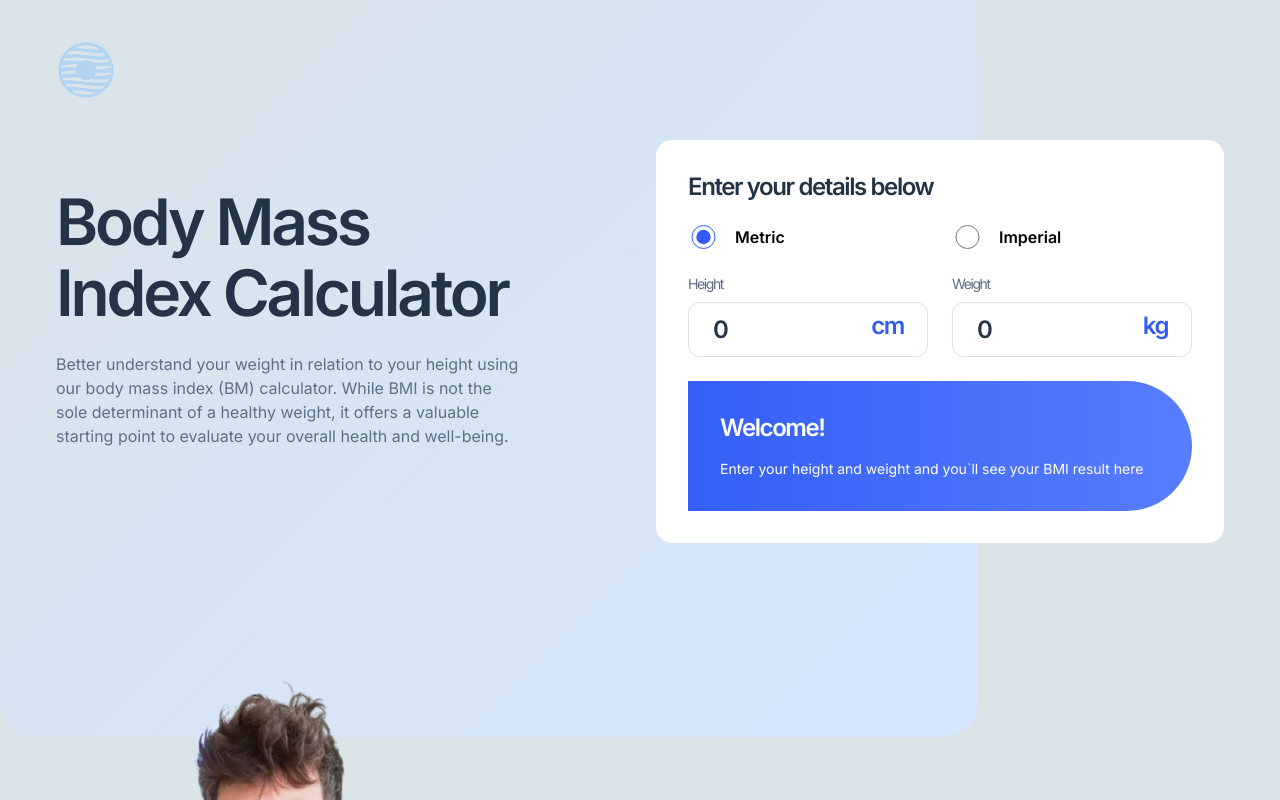
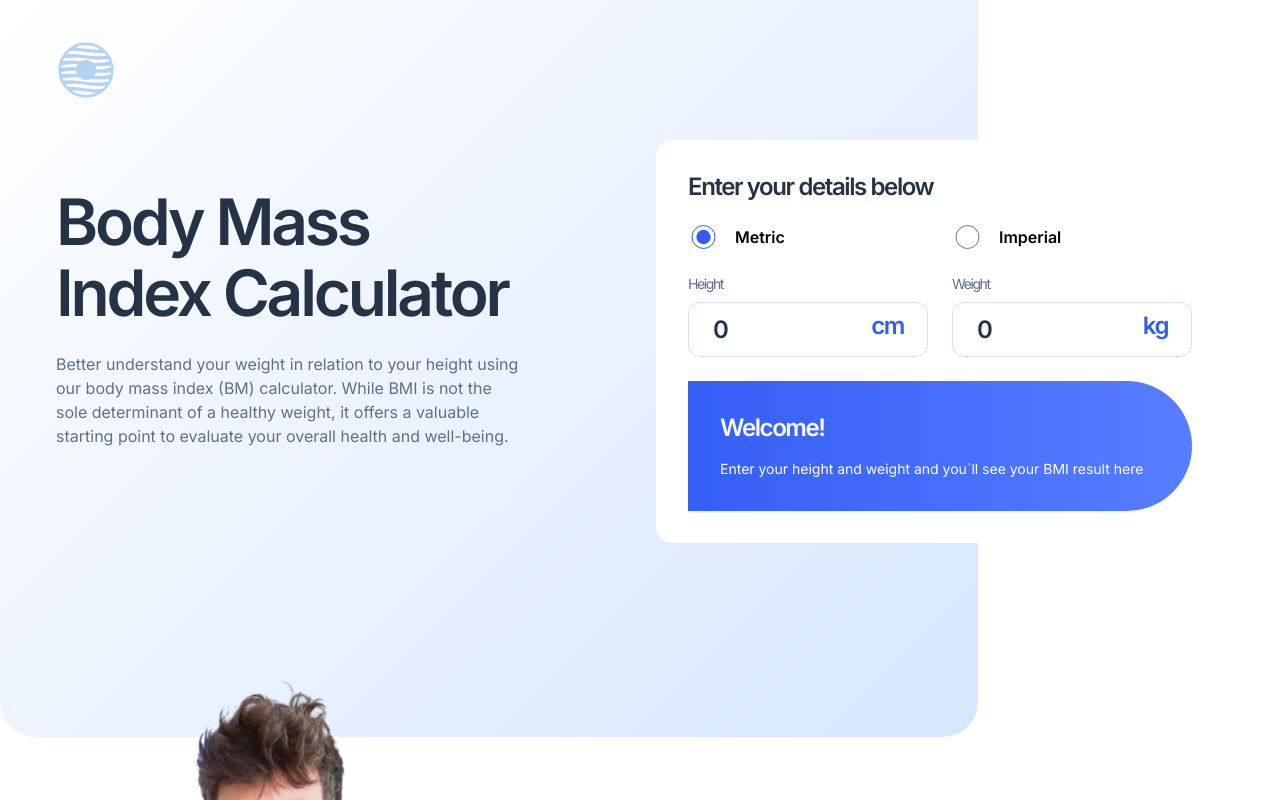
Before and after one commit to kamiliano1/bmi-calculator, a Next.js app: page / in a window 1280 px wide. Shown: the top 800 px of the page. Built offline with nearby package versions, Linux system fonts and the light colour scheme.

Commit message:
Update globals.css

```diff
--- a/app/globals.css
+++ b/app/globals.css
@@ -29,7 +29,3 @@ h4 {
 p {
   @apply text-darkElectricBlue;
 }
-
-html {
-  @apply bg-borders;
-}
```
